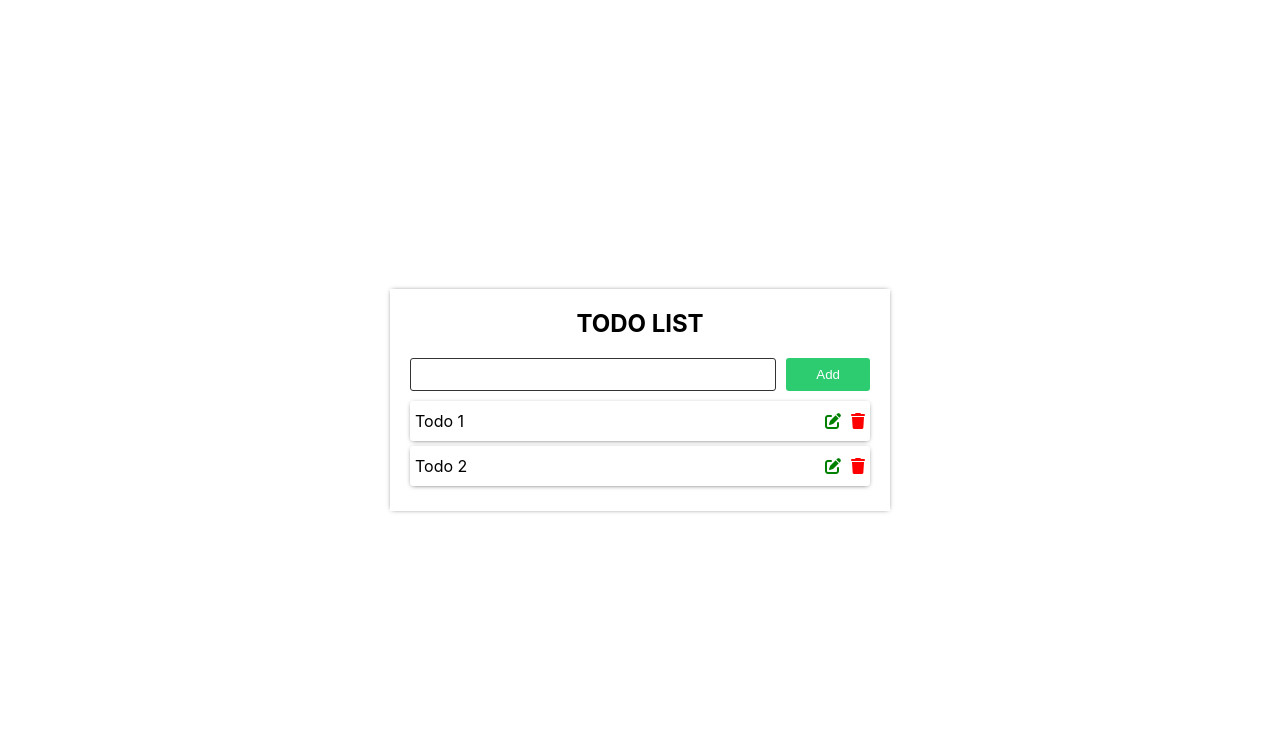
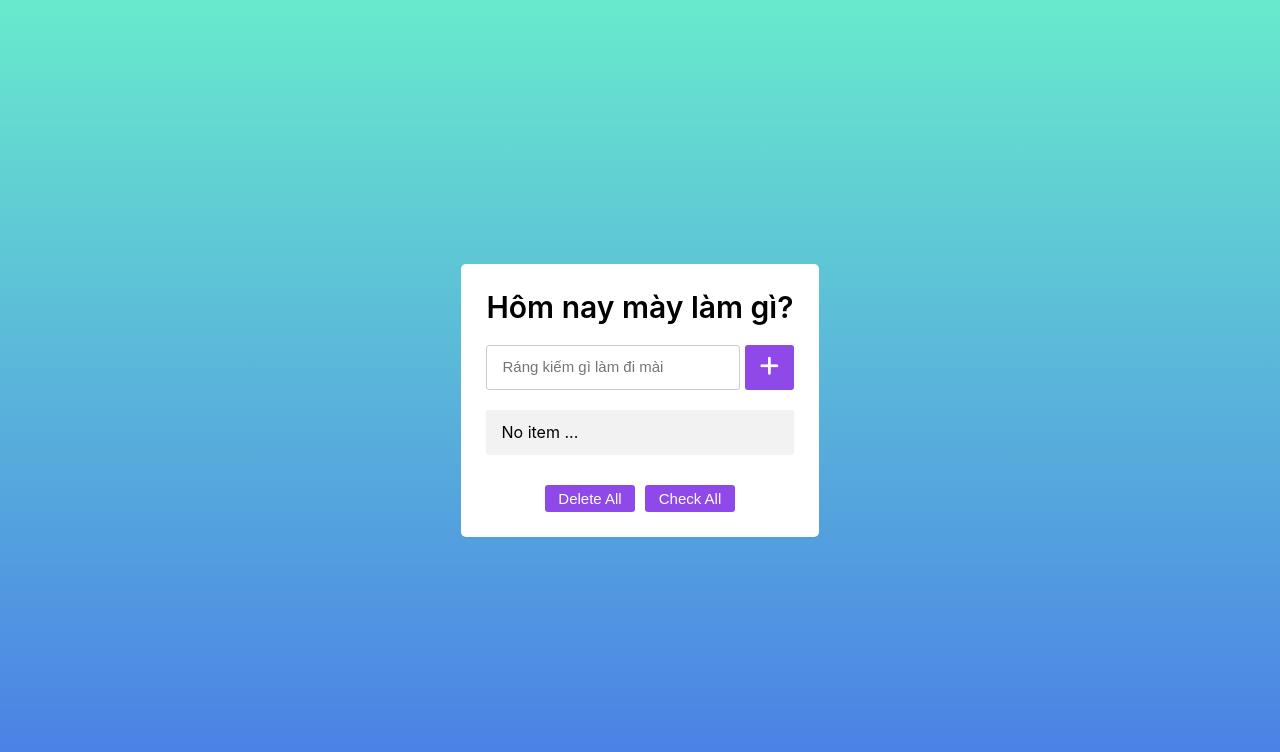
Before and after one commit to chun14799/Todos-List, a React (Create React App) app: page / in a window 1280 px wide. Shown: the top 752 px of the page. Built offline with nearby package versions, Linux system fonts and the light colour scheme.

Commit message:
update new UI

```diff
--- a/src/App.js
+++ b/src/App.js
@@ -5,88 +5,142 @@ import { useState } from 'react';
 
 //functional component
 const App = () => {
-  //state
-  //react hooks
-  const [input, setInput] = useState(""); //[a,b]
-  const [todos, setTodos] = useState([
-    {
-      id: 1,
-      content: "Todo 1",
-      active: false,
-    },
-    {
-      id: 2,
-      content: "Todo 2",
-      active: true,
-    },
-  ]);
-  const [selectedTodos, setSelectedTodos] = useState(null)
-  // 1 state ---> tên (age), function để thay đổi state đó()
+
+  const [todos, setTodos] = useState([])
+  const [input, setInput] = useState("")
+  const [selectedTodo, setSelectedTodo] = useState(null)
+  const [clicked, setClicked] = useState(false)
+  const [pending, setPending] = useState(todos.length)
+
   const handleChange = (e) => {
     setInput(e.target.value)
   };
 
+
+
   const handleSubmit = (e) => {
-    e.preventDefault();
-    if (!selectedTodos) {
-      //add
-      setTodos([...todos, { id: Date.now(), content: input, status: false }])
-      setInput("");
+    e.preventDefault()
+    if (!selectedTodo) {
+      setTodos([
+        ...todos,
+        {
+          id: Date.now(),
+          content: input,
+          isDone: false
+        }
+      ])
+      setInput("")
+      setPending(todos.length + 1)
     } else {
-      //update
-      const newTodos = todos.map(val => {
-        if (val.id === selectedTodos.id) {
+      const newTodos = todos.map((val) => {
+        if (val.id === selectedTodo.id) {
           return {
-            ...selectedTodos,
+            ...todos,
             content: input
           }
         }
         return val
       })
-
       setTodos(newTodos)
       setInput("")
-      setSelectedTodos(null)
+      setSelectedTodo(null)
     }
-  };
+  }
+
+  const handleUpdate = (id) => {
+    const idx = todos.findIndex(val => val.id === id)
+    setInput(todos[idx].content)
+    setSelectedTodo(todos[idx])
+  }
+  const handleCancel = () => {
+    setSelectedTodo(null)
+    setInput("")
+  }
 
   const handleDelete = (id) => {
     const newTodos = todos.filter(val => val.id !== id)
     setTodos(newTodos)
   }
 
-  const handleUpdate = (id) => {
-    const idx = todos.findIndex(val => val.id === id)
-    setInput(todos[idx].content)
-    setSelectedTodos(todos[idx])
+  const handleCheck = (id) => {
+    setTodos(
+      todos.map((val) => {
+        if (val.id === id) {
+          return {
+            ...val,
+            isDone: !val.isDone
+          }
+        }
+        return val
+      })
+    )
   }
-  const handleCancle = () => {
-    setSelectedTodos(null)
-    setInput("")
+
+  const handleCheckAll = () => {
+    setClicked(true)
+    setTodos(
+      todos.map((val) => {
+        return {
+          ...val,
+          isDone: !val.isDone
+        }
+      })
+    )
+
+    if (clicked === true) {
+      setClicked(false)
+    } else {
+      setClicked(true)
+    }
+  }
+
+  const handleDeleteAll = () => {
+    setTodos([])
   }
 
   return (
     <div className="App">
-      <div className="todo">
-        <h2>TODO LIST</h2>
-        <form onSubmit={handleSubmit}>
-          <input value={input} type="text" onChange={handleChange} />
-          <button>{selectedTodos ? "Update" : "Add"}</button>
-          {selectedTodos && <button onClick={handleCancle}>Cancle</button>}
-
-        </form>
-        <ul>
-          {todos.map((val) => (
-            <li key={val.id}>{val.content}
-              <div className="icon">
-                <i onClick={() => handleUpdate(val.id)} className="fas fa-edit"></i>
-                <i onClick={() => handleDelete(val.id)} className="fas fa-trash"></i>
-              </div>
-            </li>
-          ))}
-        </ul>
+      <div className="app_block">
+        <div className="container">
+          <form onSubmit={handleSubmit}>
+            {/* Title */}
+            <div className="title">
+              <h1>Hôm nay mày làm gì?</h1>
+            </div>
+            {/* Input Field */}
+            <div className="input_field">
+              <input onChange={handleChange} value={input} type="text" placeholder='Ráng kiếm gì làm đi mài' />
+              <button>{selectedTodo ? <i className="fas fa-check"></i> : <i className="fas fa-plus"></i>}</button>
+              {selectedTodo && <button onClick={handleCancel}><i className="fas fa-times"></i></button>}
+            </div>
+          </form>
+          {/* Todo list */}
+          <ul className="todo_list">
+            {
+              todos.length === 0 ? (<li>No item ...</li>) :
+                (
+                  todos.map((val) => (
+                    <li key={val.id} className={val.isDone ? 'checked' : ""}>
+                      <span className='check_box' onClick={() => handleCheck(val.id)}><i class="far fa-check-square"></i></span>
+                      {val.content}
+                      <span className='edit_btn' onClick={() => handleUpdate(val.id)}><i className="fas fa-edit"></i></span>
+                      <span className='delete_btn' onClick={() => handleDelete(val.id)}><i className="fas fa-trash"></i></span>
+                    </li>
+                  ))
+                )
+            }
+          </ul>
+          {/* Footer */}
+          <div className="footer">
+            {/* <span>Mày còn {pending} tasks kìa</span> */}
+            <div className="footer_btn">
+              <button onClick={handleDeleteAll}>Delete All</button>
+              <button className='check_all' onClick={handleCheckAll}>{clicked ? "Uncheck All" : "Check All"}</button>
+            </div>
+          </div>
+        </div>
       </div>
-    </div>
+    </div >
   );
 }
 
--- a/src/App.scss
+++ b/src/App.scss
@@ -1,65 +1,146 @@
 .container {
-  width: 1200px;
+  max-width: 500px;
   margin: 0 auto;
+  width: 100%;
+  background: white;
+  border-radius: 5px;
+  padding: 25px;
 }
 
 a {
   text-decoration: none;
+}
+body {
+  background: linear-gradient(to bottom, #68eacc 0%, #497be8);
 }
 .App {
   height: 100vh;
   display: flex;
   justify-content: center;
   align-items: center;
-  .todo {
-    padding: 20px;
-    width: 500px;
-    box-shadow: 0px 0px 5px -2px #333;
-    h2 {
-      text-align: center;
-    }
-    form {
-      margin-top: 20px;
-      display: flex;
-      input {
-        padding: 8px 12px;
-        border: 1px solid #333;
-        border-radius: 3px;
-        flex: 1;
+  .app_block {
+    .container {
+      .title {
+        text-align: center;
+        h1 {
+          font-size: 30px;
+          font-weight: 600;
+        }
       }
-      button {
-        margin-left: 10px;
-        padding: 0 30px;
-        cursor: pointer;
-        background-color: #2ecc71;
-        border-radius: 3px;
-        color: white;
-      }
-    }
-    ul {
-      margin-top: 10px;
-      li {
+      .input_field {
         display: flex;
         justify-content: space-between;
         align-items: center;
-        margin-bottom: 5px;
-        padding: 10px 5px;
-        border-radius: 3px;
-        box-shadow: 0px 1px 5px -2px #333;
-        cursor: pointer;
-        .icon {
-          cursor: pointer;
-          display: flex;
-          .fa-trash {
-            color: red;
-          }
-          .fa-edit {
-            color: green;
+        height: 45px;
+        width: 100%;
+        margin: 20px 0;
+        input {
+          width: 85%;
+          height: 100%;
+          border: 1px #ccc solid;
+          font-size: 17px;
+          border-radius: 3px;
+          padding-left: 15px;
+          &::placeholder {
+            font-size: 15px;
           }
         }
-        i {
-          display: block;
-          margin-left: 10px;
+        button {
+          width: 50px;
+          height: 100%;
+          background: #8e49e8;
+          color: #fff;
+          font-size: 22px;
+          cursor: pointer;
+          border-radius: 3px;
+          margin-left: 5px;
+        }
+      }
+      .todo_list {
+        max-height: 250px;
+        overflow-y: auto;
+        li {
+          height: 45px;
+          line-height: 45px;
+          position: relative;
+          background: #f2f2f2;
+          border-radius: 3px;
+          margin-bottom: 10px;
+          padding: 0px 15px;
+          cursor: pointer;
+          overflow: hidden;
+          &:hover span {
+            right: 0px;
+          }
+          &:hover span.edit_btn {
+            right: 50px;
+          }
+          .delete_btn {
+            position: absolute;
+            right: -95px;
+            text-align: center;
+            color: #fff;
+            background-color: #e74c3c;
+            width: 45px;
+            border-radius: 3px;
+            transition: all 0.3s ease;
+            cursor: pointer;
+          }
+          .edit_btn {
+            position: absolute;
+            right: -45px;
+            color: #fff;
+            width: 45px;
+            text-align: center;
+            border-radius: 3px;
+            background: #df7401;
+            cursor: pointer;
+          }
+          .check_box {
+            margin-right: 5px;
+            color: #fff;
+            width: 25px;
+            text-align: center;
+            border-radius: 3px;
+            background: #b40486;
+            cursor: pointer;
+            padding: 2px;
+          }
+        }
+        .checked {
+          color: #ccc;
+          text-decoration: line-through;
+          span:not(.check_box) {
+            display: none;
+          }
+          .check_box {
+            opacity: 0.6;
+            background: #ccc;
+            text-decoration: line-through;
+          }
+        }
+      }
+      .footer {
+        width: 100%;
+        margin-top: 20px;
+        .footer_btn {
+          margin-top: 10px;
+          display: flex;
+          justify-content: center;
+          align-items: center;
+          button {
+            width: 90px;
+            height: 100%;
+            background: #8e49e8;
+            color: #fff;
+            font-size: 15px;
+            cursor: pointer;
+            border-radius: 3px;
+            padding: 5px 10px;
+          }
+          .check_all {
+            margin-left: 10px;
+          }
         }
       }
     }
```
